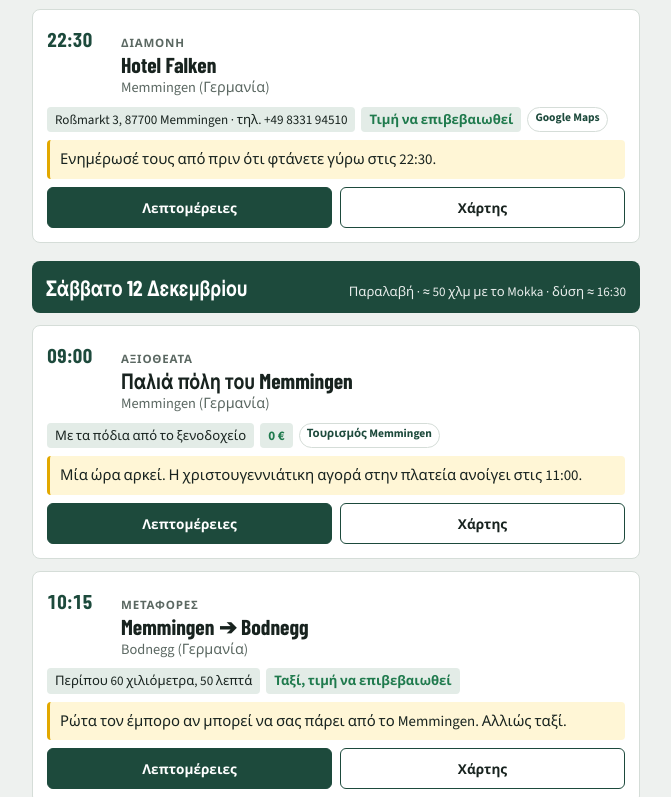
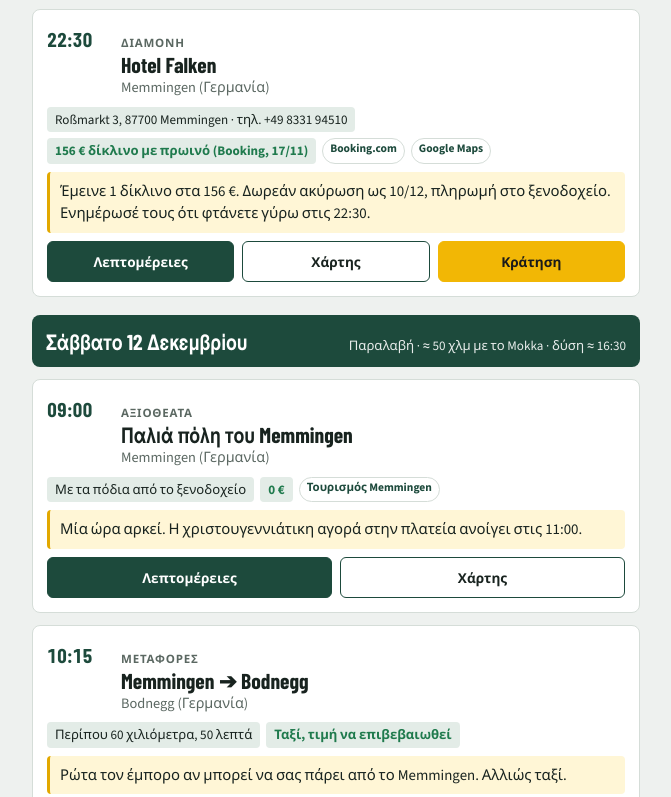
Before and after one commit to pzaro/GERMANY--Bodnegg, a plain HTML site: page index.html in a window 1280 px wide. Shown: the part 1335-2132 px from the top of the page, without its empty margins (304-975 px from the left). Drawn offline with nearby package versions, Linux system fonts and the light colour scheme.

Commit message:
Τιμές ξενοδοχείων από Booking και νέο ξενοδοχείο στο Lindau
Co-Authored-By: Claude Opus 5.5 <noreply@anthropic.com>
Claude-Session: https://claude.ai/code/session_0178X8WqMT92aMDW75XuC2UG

```diff
--- a/index.html
+++ b/index.html
@@ -156,7 +156,7 @@
     <summary>Πληρωμές <span class="meta" id="moneyMeta"></span></summary>
     <div class="panel-body">
       <table class="money" id="moneyTable"></table>
-      <p class="note">Παντού πληρώνεις σε ευρώ. Ξενοδοχεία και καύσιμα δεν έχουν μπει, γιατί δεν έχουν κλειστεί ακόμα.</p>
+      <p class="note">Παντού πληρώνεις σε ευρώ. Τα ξενοδοχεία είναι με τιμές Booking της 17ης Νοεμβρίου. Τα καύσιμα δεν έχουν μπει.</p>
     </div>
   </details>
 
@@ -256,7 +256,7 @@
     "Αλλαγή υγρού φρένων πριν την παράδοση",
     "Όριο άμεσης μεταφοράς στην τράπεζα για 7.000 € (ή 7.150 €)",
     "Hotel Falken, Memmingen, με ειδοποίηση για άφιξη 22:30",
-    "Insel-Hotel-Lindau, 2 νύχτες",
+    "Hotel Spiegel Garni, Lindau, 2 νύχτες (έμενε ένα δωμάτιο)",
     "Ξενοδοχείο Sirmione (ανοιχτό στις 14/12; δήλωση πινακίδας)",
     "Ai Giardini di San Vitale, Ravenna",
     "Πλοίο Αγκώνα – Ηγουμενίτσα, Τετάρτη 16/12, αυτοκίνητο, δύο άτομα, καμπίνα",
--- a/locations.json
+++ b/locations.json
@@ -68,13 +68,17 @@
     "place": "Memmingen (Γερμανία)",
     "mapQuery": "Hotel Falken Roßmarkt 3 Memmingen",
     "distance": "Roßmarkt 3, 87700 Memmingen · τηλ. +49 8331 94510",
-    "tip": "Ενημέρωσέ τους από πριν ότι φτάνετε γύρω στις 22:30.",
-    "cost": "Τιμή να επιβεβαιωθεί",
+    "tip": "Έμεινε 1 δίκλινο στα 156 €. Δωρεάν ακύρωση ως 10/12, πληρωμή στο ξενοδοχείο. Ενημέρωσέ τους ότι φτάνετε γύρω στις 22:30.",
+    "cost": "156 € δίκλινο με πρωινό (Booking, 17/11)",
     "costEur": null,
-    "description": "Μία νύχτα, στην καρδιά της παλιάς πόλης, με δικό του γκαράζ. Βαθμολογία Google 4,6 σε 472 κριτικές (Νοέμβριος 2026).\n\nΗ χριστουγεννιάτικη αγορά του Memmingen κλείνει στις 21:00 την Παρασκευή, οπότε απόψε δεν την προλαβαίνετε. Θα τη δείτε το Σάββατο το πρωί.",
+    "description": "Μία νύχτα, στην καρδιά της παλιάς πόλης, με δικό του γκαράζ. Βαθμολογία Booking 9,1 σε 2.053 σχόλια, τοποθεσία 9,6.\n\nΤιμές για 11/12, δύο ενήλικες (Booking, 17 Νοεμβρίου 2026):\nΔίκλινο, 21 τ.μ., με πρωινό: 156 €. Είχε μείνει ένα.\nSuperior δίκλινο, 27 τ.μ.: 170 €.\nΔωρεάν ακύρωση ως 10 Δεκεμβρίου, χωρίς προπληρωμή.\n\nΗ χριστουγεννιάτικη αγορά του Memmingen κλείνει στις 21:00 την Παρασκευή, οπότε απόψε δεν την προλαβαίνετε.",
     "sources": [
+      "Booking.com",
       "Google Maps"
-    ]
+    ],
+    "costEst": 156,
+    "costLabel": "Hotel Falken, 1 νύχτα",
+    "book": "https://www.booking.com/hotel/de/falken.el.html?checkin=2026-12-11&checkout=2026-12-12&group_adults=2&no_rooms=1&selected_currency=EUR"
   },
   {
     "days": [
@@ -166,17 +170,20 @@
     ],
     "time": "16:45",
     "category": "Διαμονή",
-    "name": "Insel-Hotel-Lindau (2 νύχτες)",
+    "name": "Hotel Spiegel Garni (2 νύχτες)",
     "place": "Lindau (Γερμανία)",
-    "mapQuery": "Insel-Hotel Maximilianstraße 42 Lindau",
-    "distance": "Maximilianstraße 42, 88131 Lindau · τηλ. +49 8382 5017",
-    "tip": "Η ρεσεψιόν λειτουργεί 07:00 – 21:00. Το αυτοκίνητο μένει σε δημόσιο γκαράζ στην είσοδο του νησιού.",
-    "cost": "Τιμή να επιβεβαιωθεί",
+    "mapQuery": "Hotel Spiegel Garni In der Grub 1 Lindau",
+    "distance": "In der Grub 1, 88131 Lindau, πάνω στο νησί",
+    "tip": "Το Insel-Hotel δεν έχει διαθεσιμότητα στο Booking για 12–14/12. Το Spiegel Garni είχε ένα τελευταίο δωμάτιο, 441 € για δύο νύχτες με πρωινό.",
+    "cost": "441 € για 2 νύχτες με πρωινό (Booking, 17/11)",
     "costEur": null,
-    "description": "Πάνω στο νησί, στον πεζόδρομο, με τα πόδια από το λιμάνι και τη χριστουγεννιάτικη αγορά. Βαθμολογία Google 4,6 σε 422 κριτικές (Νοέμβριος 2026).\n\nΜέσα στο νησί το παρκάρισμα είναι δύσκολο. Ρώτα το ξενοδοχείο ποιο γκαράζ προτείνει και αν έχει έκπτωση για τους πελάτες του.",
+    "description": "Το Insel-Hotel-Lindau που είχαμε διαλέξει δεν είναι διαθέσιμο στο Booking για 12–14 Δεκεμβρίου. Το Σαββατοκύριακο της χριστουγεννιάτικης αγοράς τα ξενοδοχεία του νησιού γεμίζουν, οπότε μην αργήσεις να κλείσεις.\n\nΠρώτη επιλογή: Hotel Spiegel Garni, In der Grub 1, 88131 Lindau. Πάνω στο νησί, βαθμολογία Booking 9,2 και τοποθεσία 9,8. Το τελευταίο διαθέσιμο ήταν οικογενειακό δωμάτιο 45 τ.μ., 441 € για δύο νύχτες με πρωινό, πληρωμή στο ξενοδοχείο. Στους όρους που είδα, η ακύρωση χρεώνει όλο το ποσό, οπότε έλεγξέ τους πριν κλείσεις.\n\nΟικονομικότερα, στη στεριά:\nHotel Schönau, Kellereiweg 36, 2,9 χλμ. από το νησί: δίκλινο με μπαλκόνι, 292 € για δύο νύχτες. Βαθμολογία 8,6.\nPremier Inn Lindau, 3,1 χλμ.: δίκλινο, 171 € για δύο νύχτες, χωρίς πρωινό. Βαθμολογία 8,3.\n\nΑν μείνεις στη στεριά, πας στο νησί με το αυτοκίνητο και παρκάρεις στο γκαράζ της εισόδου (Inselhalle ή Hauptbahnhof).",
     "sources": [
-      "Google Maps"
-    ]
+      "Booking.com"
+    ],
+    "costEst": 441,
+    "costLabel": "Lindau, 2 νύχτες",
+    "book": "https://www.booking.com/hotel/de/spiegel-garni-lindau.el.html?checkin=2026-12-12&checkout=2026-12-14&group_adults=2&no_rooms=1&selected_currency=EUR"
   },
   {
     "days": [
@@ -353,13 +360,17 @@
     "place": "Sirmione (Ιταλία)",
     "mapQuery": "Grand Hotel Terme Sirmione",
     "distance": "Viale Guglielmo Marconi 7, 25019 Sirmione · τηλ. +39 030 916261",
-    "tip": "Είναι μέσα στη Ζώνη Περιορισμένης Κυκλοφορίας. Το ξενοδοχείο πρέπει να δηλώσει την πινακίδα σου στον δήμο.",
-    "cost": "Τιμή να επιβεβαιωθεί",
+    "tip": "Comfort δίκλινο 412 € με πρωινό και δείπνο, δωρεάν ακύρωση ως 9/12. Το B&B Il Mosaico είναι στα 74 – 84 € με πρωινό.",
+    "cost": "412 € με πρωινό και δείπνο (Booking, 17/11)",
     "costEur": null,
-    "description": "Δίπλα στο κάστρο, με δικό του πάρκινγκ και σπα με το ιαματικό νερό της λίμνης. Βαθμολογία Google 4,6 σε 1.011 κριτικές. Το πιο ακριβό της λίστας.\n\nΖώνη Περιορισμένης Κυκλοφορίας (Zona a Traffico Limitato, από τα αρχικά των ιταλικών λέξεων): περιοχή όπου μπαίνουν μόνο κάτοικοι και εξουσιοδοτημένα οχήματα. Κάμερες καταγράφουν κάθε πινακίδα και τα πρόστιμα φτάνουν μήνες μετά. Γράψε στο ξενοδοχείο τον αριθμό των πινακίδων εξαγωγής πριν φτάσεις.\n\nΟικονομικότερη εναλλακτική: B&B Il Mosaico, Via Romagna 3, 25019 Sirmione, τηλ. +39 030 990 5758, Google 4,9 σε 639 κριτικές. Είναι έξω από τη ζώνη και από κριτικές φαίνεται ότι λειτουργεί και τον χειμώνα.\n\nΠολλά ξενοδοχεία της λίμνης κλείνουν τον χειμώνα. Επιβεβαίωσε ότι είναι ανοιχτό στις 14/12.",
+    "description": "Τιμές για 14/12, δύο ενήλικες (Booking, 17 Νοεμβρίου 2026):\n\nGrand Hotel Terme, Viale Guglielmo Marconi 7, Sirmione. Βαθμολογία 9,0, τοποθεσία 9,8. Δίπλα στο κάστρο, με σπα και πάρκινγκ.\nComfort δίκλινο, 20 τ.μ.: 412 € με πρωινό και δείπνο.\nExecutive δίκλινο με μπαλκόνι: 453 € με πρωινό και δείπνο.\nΔωρεάν ακύρωση ως 9 Δεκεμβρίου, πληρωμή στο ξενοδοχείο.\nΕίναι μέσα στη Ζώνη Περιορισμένης Κυκλοφορίας (Zona a Traffico Limitato): το ξενοδοχείο δηλώνει την πινακίδα σου στον δήμο.\n\nB&B Il Mosaico, Via Romagna 3, Colombare di Sirmione. Βαθμολογία 9,5 σε 2.403 σχόλια. Έξω από τη ζώνη, με πρωινό.\nEconomy δίκλινο: 74 €.\nStandard δίκλινο: 84 €.\nSuperior ή Deluxe δίκλινο: 94 €.\n\nΗ διαφορά είναι πάνω από 300 € για μία νύχτα. Το Grand Hotel Terme αξίζει μόνο αν θέλεις το σπα και το δείπνο. Αλλιώς το Il Mosaico είναι η πιο λογική επιλογή.",
     "sources": [
+      "Booking.com",
       "Google Maps"
-    ]
+    ],
+    "costEst": 412,
+    "costLabel": "Sirmione, 1 νύχτα (Grand Hotel Terme)",
+    "book": "https://www.booking.com/hotel/it/grand-terme-sirmione.el.html?checkin=2026-12-14&checkout=2026-12-15&group_adults=2&no_rooms=1&selected_currency=EUR"
   },
   {
     "days": [
@@ -419,13 +430,17 @@
     "place": "Ravenna (Ιταλία)",
     "mapQuery": "Ai Giardini di San Vitale Ravenna",
     "distance": "Via Don Giovanni Minzoni 63, 48123 Ravenna · τηλ. +39 0544 33553",
-    "tip": "Το πάρκινγκ κλείνει γύρω στις 21:30. Μη γυρίσεις αργά με το αυτοκίνητο.",
-    "cost": "Τιμή να επιβεβαιωθεί",
+    "tip": "Τρίκλινο για δύο 107 € με πρωινό και δωρεάν ακύρωση ως 10/12, ή δίκλινο 113 € (102 € με σύνδεση στο Booking). Το πάρκινγκ κλείνει γύρω στις 21:30.",
+    "cost": "107 – 113 € με πρωινό (Booking, 17/11)",
     "costEur": null,
-    "description": "Οικογενειακό, σε ήσυχο δρόμο, 10 λεπτά με τα πόδια από τον San Vitale, με δικό του πάρκινγκ. Βαθμολογία Google 4,8 σε 244 κριτικές.\n\nΚι εδώ το κέντρο έχει Ζώνη Περιορισμένης Κυκλοφορίας. Μπες μόνο με τη διαδρομή που θα σου δώσει το ξενοδοχείο.\n\nΕναλλακτική: Hotel Palazzo Bezzi, Via di Roma 45, 48121 Ravenna, τηλ. +39 0544 36926, Google 4,7 σε 997 κριτικές. Ρώτα για πάρκινγκ.",
+    "description": "Τιμές για 15/12, δύο ενήλικες (Booking, 17 Νοεμβρίου 2026). Βαθμολογία Booking 9,2, τοποθεσία 9,6.\nΤρίκλινο δωμάτιο, 29 τ.μ., για δύο: 107 € με πρωινό, δωρεάν ακύρωση ως 10 Δεκεμβρίου, πληρωμή από 8 Δεκεμβρίου.\nΔίκλινο: 113 €, ή 102 € με την έκπτωση μελών αν συνδεθείς στο Booking.\n\nΟικογενειακό, σε ήσυχο δρόμο, 10 λεπτά με τα πόδια από τον San Vitale, με δικό του πάρκινγκ.\n\nΚι εδώ το κέντρο έχει Ζώνη Περιορισμένης Κυκλοφορίας. Μπες μόνο με τη διαδρομή που θα σου δώσει το ξενοδοχείο.\n\nΤο Hotel Palazzo Bezzi δεν έχει διαθεσιμότητα στο Booking για 15/12.",
     "sources": [
+      "Booking.com",
       "Google Maps"
-    ]
+    ],
+    "costEst": 107,
+    "costLabel": "Ravenna, 1 νύχτα",
+    "book": "https://www.booking.com/hotel/it/ai-giardini-di-san-vitale.el.html?checkin=2026-12-15&checkout=2026-12-16&group_adults=2&no_rooms=1&selected_currency=EUR"
   },
   {
     "days": [
```
